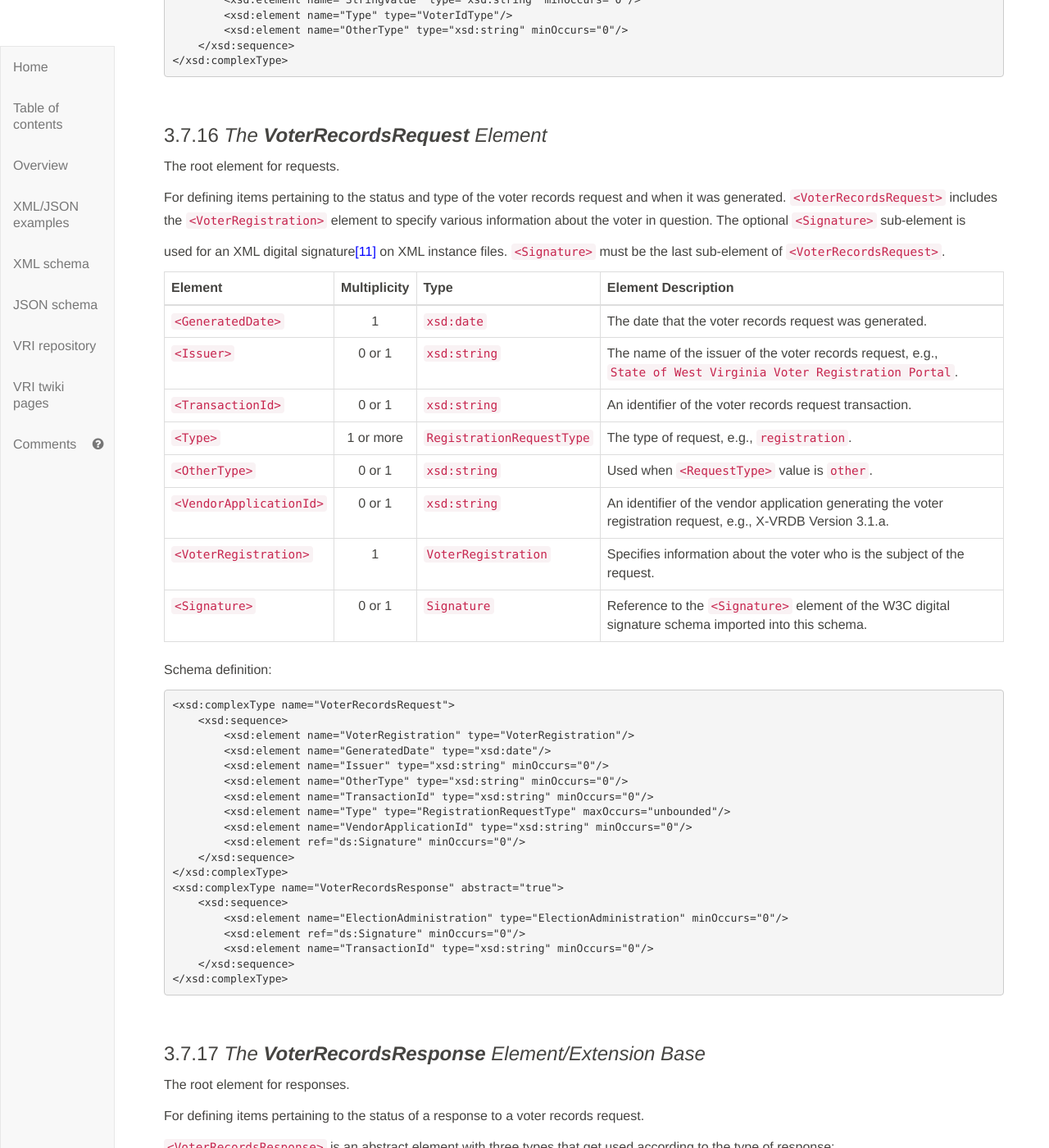
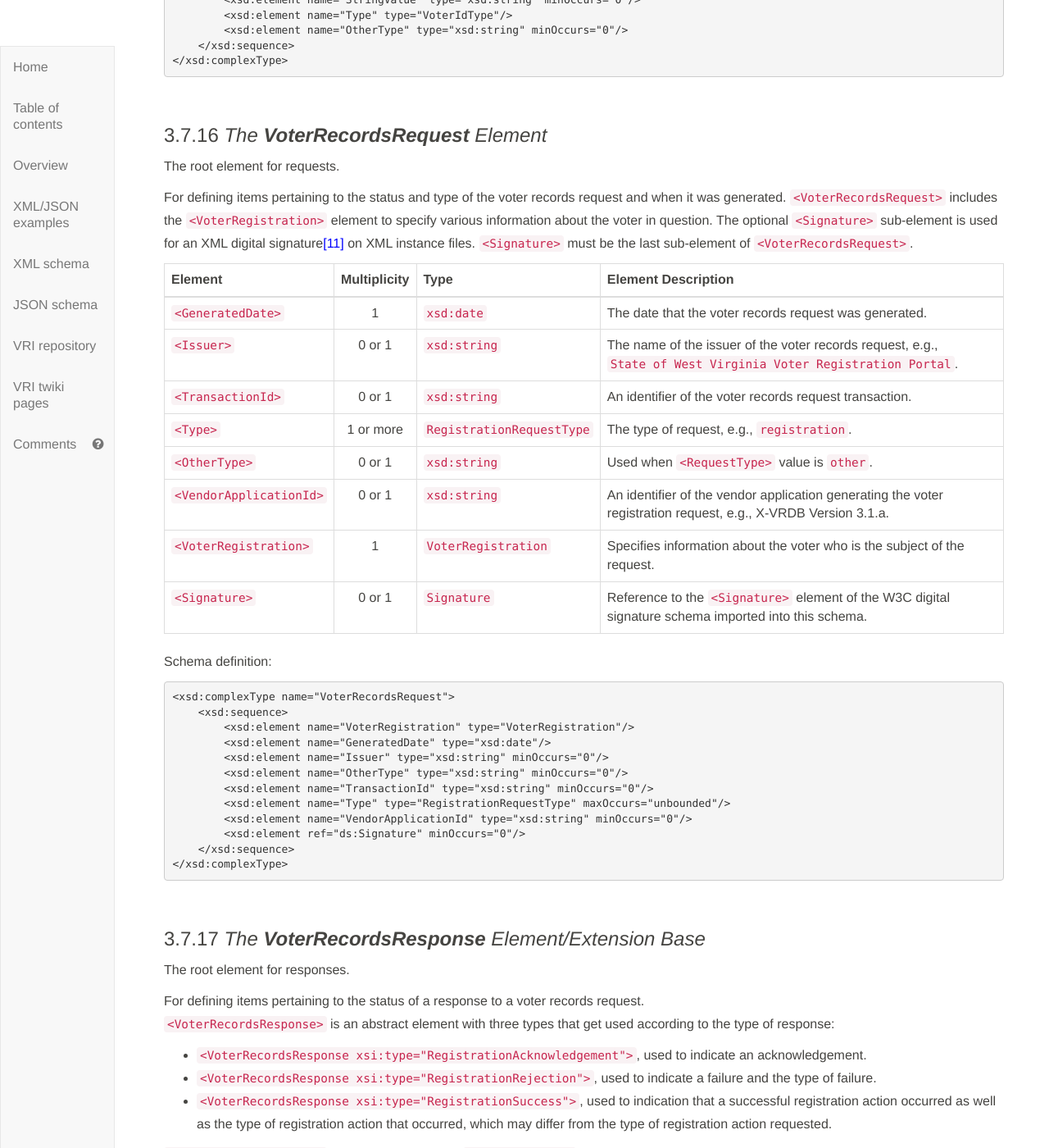
Before and after one commit to usnistgov/VoterRecordsInterchange, a Jekyll site: the page built from index.md, in a window 1280 px wide and 1400 px high, scrolled down 46651 px. Shown: the whole window at 82% size. Built offline with Jekyll 4.4.1, drawn with Linux system fonts in a browser that asks for light colours; our own code applies the rules of GitHub Pages for plain Markdown files.

Commit message:
small changes

```diff
--- a/index.md
+++ b/index.md
@@ -1661,7 +1661,6 @@ The root element for requests.
 For defining items pertaining to the status and type of the voter records request and when it was
 generated.  `<VoterRecordsRequest>` includes the `<VoterRegistration>` element to specify
 various information about the voter in question. The optional `<Signature>` sub-element is
-
 used for an XML digital signature[\[11\]](#references) on XML instance files. `<Signature>` must be the last
 sub-element of `<VoterRecordsRequest>`.
 
@@ -1690,13 +1689,6 @@ Schema definition:
             <xsd:element ref="ds:Signature" minOccurs="0"/>
         </xsd:sequence>
     </xsd:complexType>
-    <xsd:complexType name="VoterRecordsResponse" abstract="true">
-        <xsd:sequence>
-            <xsd:element name="ElectionAdministration" type="ElectionAdministration" minOccurs="0"/>
-            <xsd:element ref="ds:Signature" minOccurs="0"/>
-            <xsd:element name="TransactionId" type="xsd:string" minOccurs="0"/>
-        </xsd:sequence>
-    </xsd:complexType>
 
 <br>
 
@@ -1704,7 +1696,6 @@ Schema definition:
 The root element for responses.
 
 For defining items pertaining to the status of a response to a voter records request.
-
 `<VoterRecordsResponse>` is an abstract element with three types that get used according to the type of response:
 
 *	`<VoterRecordsResponse xsi:type="RegistrationAcknowledgement">`, used to indicate
```
